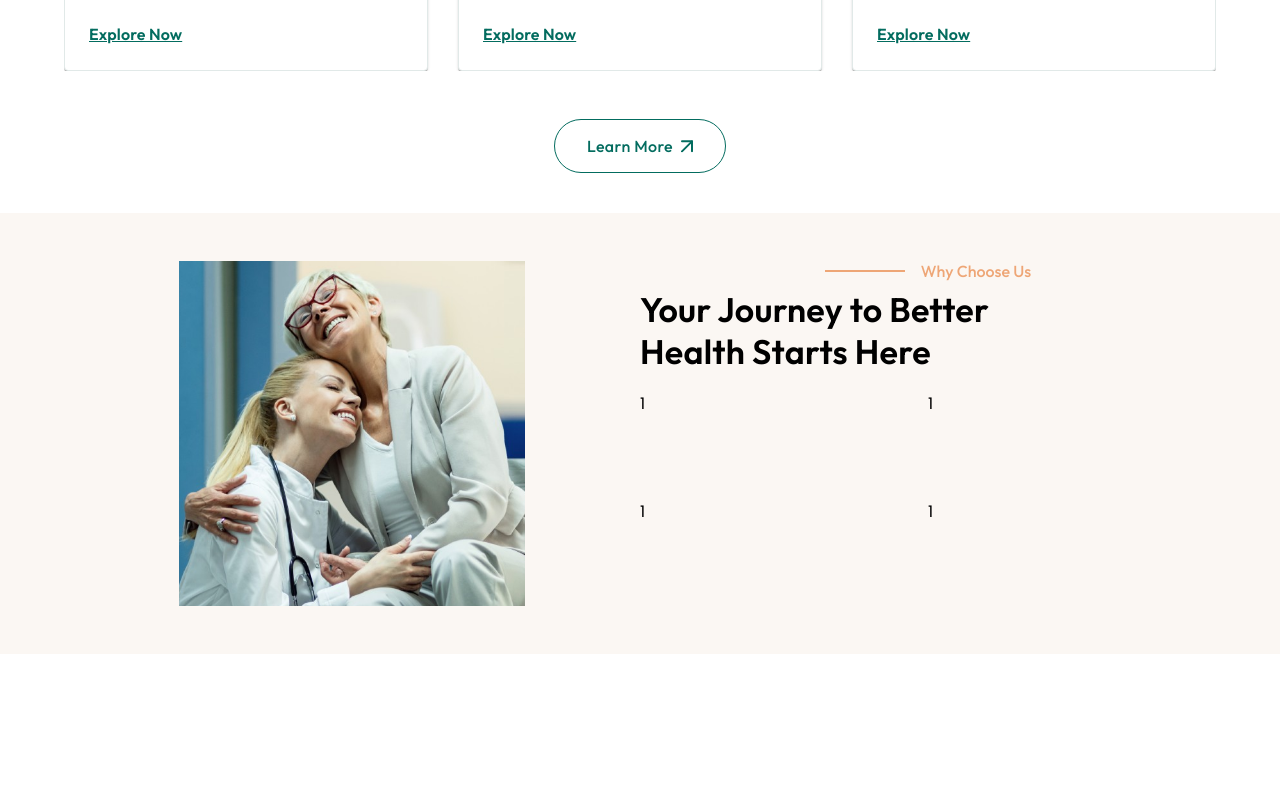
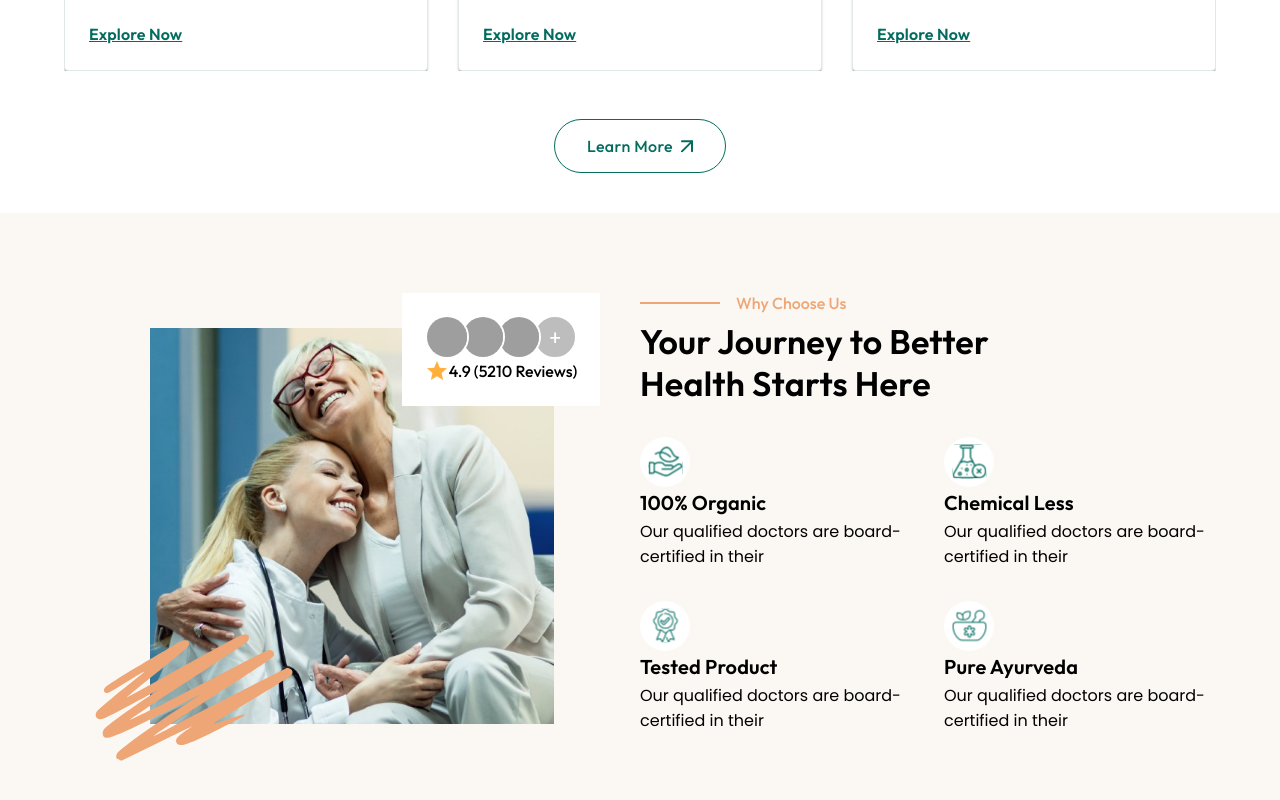
Before and after one commit to Resvan/comming-soon, a React (Vite) app: page /home in a window 1280 px wide. Shown: the part 2174-2974 px from the top of the page. Before the commit the page ends 2828 px from the top, so only its background shows below. Built offline with nearby package versions, Linux system fonts and the light colour scheme; grey boxes are pictures that could not be loaded; the HTML template or start-up script is replaced by a standard one.

Commit message:
why us 2

```diff
--- /dev/null
+++ b/src/components/WhyUs/Features.jsx
@@ -0,0 +1,19 @@
+import { Avatar, Box, Typography } from '@mui/material';
+import React from 'react';
+
+const Features = ({ imageUrl, heading, description }) => {
+    return (
+        <Box >
+            <Avatar sx={{ backgroundColor: 'white', width: 50, height: 50, }}>
+                <img src={imageUrl} alt="Feature" style={{ width: '70%', height: '70%' }} />
+            </Avatar>
+            <Typography variant='h6' component={'h6'} sx={{
+                fontFamily: 'Outfit',
+                fontWeight:600
+            }}>{heading}</Typography>
+            <Typography component={'p'} variant='p'>{description}</Typography>
+        </Box>
+    );
+};
+
+export default Features;
--- /dev/null
+++ b/src/components/WhyUs/ReviewCount.jsx
@@ -0,0 +1,40 @@
+import { Star } from '@mui/icons-material'
+import { Avatar, AvatarGroup, Box, Typography } from '@mui/material'
+import React from 'react'
+
+const ReviewCount = () => {
+  return (
+      <Box sx={{
+          position: 'absolute',
+          top: '0%',
+          right:'7%',
+          backgroundColor: 'white',
+          padding:'1.4rem'
+      }}>
+          <AvatarGroup
+              renderSurplus={(surplus) => <span>+</span>}
+              total={4251}
+          >
+              <Avatar alt="Remy Sharp" src="/static/images/avatar/1.jpg" />
+              <Avatar alt="Travis Howard" src="/static/images/avatar/2.jpg" />
+              <Avatar alt="Agnes Walker" src="/static/images/avatar/4.jpg" />
+          </AvatarGroup>
+          <Box sx={{
+              display: 'flex',
+              alignItems: 'center',
+          }}>
+              <Star sx={{
+                  color: '#FFAF3B'
+              }} />
+              <Typography component='p' variant='p' sx={{
+                  fontFamily: 'Outfit',
+                  fontWeight:500
+              }}>
+                  4.9 (5210 Reviews)
+              </Typography>
+          </Box>
+    </Box>
+  )
+}
+
+export default ReviewCount
--- a/src/components/WhyUs/WhyUs.jsx
+++ b/src/components/WhyUs/WhyUs.jsx
@@ -1,36 +1,52 @@
 import { Box, Container, Grid, Typography } from '@mui/material'
 import React from 'react';
-import whyUsImage from '../../assets/whyUsImage.png'
+import whyUsImage from '../../assets/whyUsImage.png';
+import drawonWhyUs from '../../assets/drawonWhyus.svg';
+import OrgaincImg from '../../assets/organicSvg.svg';
+import PureAurveda from '../../assets/pureAurvedaSvg.svg';
+import ChemicalLess from '../../assets/chemicalSvg.svg';
+import TestedSvg from '../../assets/testedSvg.svg';
+import Features from './Features';
+import ReviewCount from './ReviewCount';
+
 
 const WhyUs = () => {
   return (
       <Box
           sx={{
               backgroundColor: '#FBF7F3',
-              py: '3rem',
+              py: '5rem',
               mt:5
           }}
       >
           <Container>
               <Grid container >
-                  <Grid item xs={12} md={6}  sx={{
+                  <Grid item xs={12} md={6} sx={{
                       display: 'flex',
                       alignItems: 'center',
-                      justifyContent:'center'
+                      justifyContent: 'center',
+                      position: 'relative',
                   }}>
                       <img src={whyUsImage} alt="" style={{
-                          height: '100%',
-                          width:'60%'
+                          height: '90%',
+                          width: '70%',
+                          position: 'absolute',
+                          top:'8%'
                       }} />
+                      <img src={drawonWhyUs} alt="" style={{
+                          position:'absolute',
+                          zIndex: 1,
+                          bottom: '-10%',
+                          left:'3%'
+                      }} />
+                      <ReviewCount/>
                   </Grid>
-                  <Grid item container xs={12} md={6} >
+                  <Grid item container xs={12} md={6} spacing={4} >
                       <Grid item xs={12} sx={{
-                          maxHeight: '3rem'
                       }}>
                           <Box sx={{
                               display: 'flex',
                               gap: 2,
-                              justifyContent: 'center'
                           }}>
                               <div style={{
                                   height: '2px',
@@ -56,10 +72,30 @@ const WhyUs = () => {
                               Your Journey to Better <br /> Health Starts Here
                           </Typography>
                       </Grid>
-                      <Grid item xs={6}>1</Grid>
-                      <Grid item xs={6}>1</Grid>
-                      <Grid item xs={6}>1</Grid>
-                      <Grid item xs={6}>1</Grid>
+                      <Grid item xs={6}>
+                          <Features imageUrl={OrgaincImg}
+                              heading={'100% Organic'}
+                              description={'Our qualified doctors are board-certified in their'}
+                          />
+                      </Grid>
+                      <Grid item xs={6}>
+                          <Features imageUrl={ChemicalLess}
+                              heading={'Chemical Less'}
+                              description={'Our qualified doctors are board-certified in their'}
+                          />
+                      </Grid>
+                      <Grid item xs={6}>
+                          <Features imageUrl={TestedSvg}
+                              heading={'Tested Product'}
+                              description={'Our qualified doctors are board-certified in their '}
+                          />
+                      </Grid>
+                      <Grid item xs={6}>
+                          <Features imageUrl={PureAurveda}
+                              heading={'Pure Ayurveda'}
+                              description={'Our qualified doctors are board-certified in their'}
+                          />
+                      </Grid>
                   </Grid>
 
               </Grid>
--- a/src/pages/Home.jsx
+++ b/src/pages/Home.jsx
@@ -245,7 +245,9 @@ const Home = () => {
                     mt: 8,
                     justifyContent: 'center'
                 }}>
-                    <Grid item xs={12} md={6}>
+                    <Grid item xs={12} md={6} sx={{
+                        display:'grid'
+                    }}>
                         <Box sx={{
                             display: 'flex',
                             gap: 2,
@@ -323,18 +325,20 @@ const Home = () => {
                         <Box sx={{
                             border: '1.5px solid #036C5F',
                             maxWidth: 'fit-content',
-                            mt: 5,
                             px: 4,
-                            py: 2,
+                            py: 1,
+                            mt:4,
                             borderRadius: '50px',
                             display: 'flex',
-                            gap: 1
+                            gap: 1,
+                            alignItems:'center'
                         }}>
                             <Typography component={'p'} variant='p' sx={{
                                 fontFamily: 'Outfit',
                                 letterSpacing: '0.38px',
                                 color: '#036C5F',
-                                fontWeight: 500
+                                fontWeight: 500,
+                                textWrap:'nowrap'
                             }}>Learn More</Typography>
                             <img src={topArrowPrimary} alt="" />
                         </Box>
```
Also changed, not shown: src/assets/drawonWhyus.svg (added).
